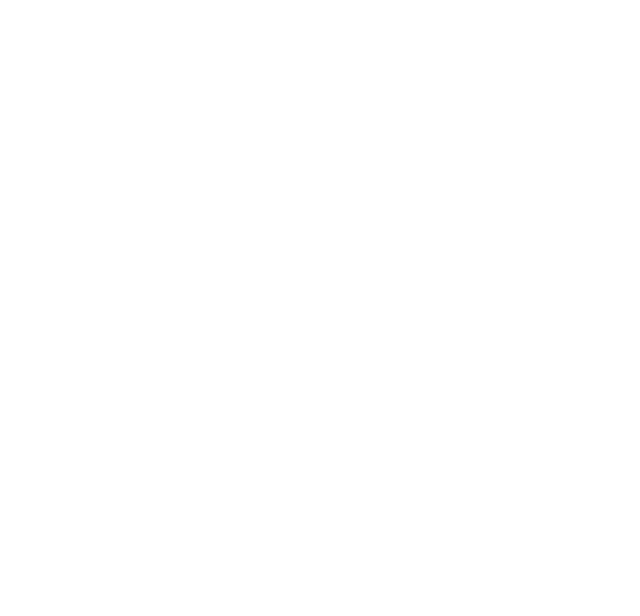
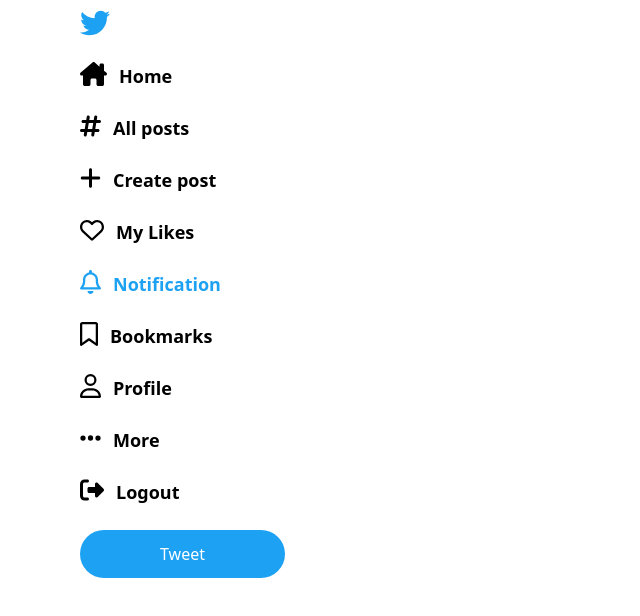
Before and after one commit to rahmonovsaydullo/minitwitter, a React (Vite) app in the folder frontend/: page /notif in a window 1280 px wide. Before the commit this address had no page. Shown: the top 616 px of the page, without its empty margins (0-640 px from the left). Built offline with nearby package versions, Linux system fonts and the light colour scheme.

Commit message:
I added all pages in client side

```diff
--- a/frontend/src/App.jsx
+++ b/frontend/src/App.jsx
@@ -5,6 +5,10 @@
 import Home from './pages/Home/Home';
 import Allposts from './pages/Allposts/Allposts';
 import Comments from './pages/comments/Comments';
+import Createpost from './pages/Createpost/Createpost';
+import Mylikes from './pages/Mylikes/Mylikes';
+import Notification from './pages/Notification/Notification';
+import Profile from './pages/Profile/Profile';
 
 
 const App = () => {
@@ -16,6 +20,11 @@
           <Route path='/signup' element={<SignUp />} />
           <Route path='/home' element={<Home />} />
           <Route path='/allposts' element={<Allposts />} />
+          <Route path='/createpost' element={<Createpost />} />
+          <Route path='/mylikes' element={<Mylikes />} />
+          <Route path='/notif' element={<Notification />} />
+          <Route path='/profile' element={<Profile />} />
+          <Route path='/comments' element={<Comments />} />
           <Route path='/comments' element={<Comments />} />
         </Routes>
       </BrowserRouter>
--- a/frontend/src/components/SIdeBar/SideBar.jsx
+++ b/frontend/src/components/SIdeBar/SideBar.jsx
@@ -25,9 +25,9 @@
     { icon: faPlus, title: "Create post", color: "black", path: "/createpost", action: () => navigate("/createpost") },
     { icon: faHeart, title: "My Likes", color: "black", path: "/mylikes", action: () => navigate("/mylikes") },
     { icon: faBellRegular, title: "Notification", color: "black", path: "/notif", action: () => navigate("/notif") },
-    { icon: faBookmarkRegular, title: "Bookmarks", color: "black", path: "/bookmark", action: () => navigate("/bookmarks") },
+    { icon: faBookmarkRegular, title: "Bookmarks", color: "black", path: "", action: () => navigate("") },
     { icon: faUserRegular, title: "Profile", color: "black", path: "/profile", action: () => navigate("/profile") },
-    { icon: faEllipsisH, title: "More", color: "black", path: "/more", action: () => navigate("/more") },
+    { icon: faEllipsisH, title: "More", color: "black", path: "", action: () => navigate("") },
     { icon: faRightFromBracket, title: "Logout", action: handleLogout }
   ];
 
--- a/frontend/src/pages/Createpost/Createpost.jsx
+++ b/frontend/src/pages/Createpost/Createpost.jsx
@@ -1,5 +1,5 @@
 import React from 'react'
-import SideBar from '../../components/SIdeBar/SideBar'
+import SideBar from '../../components/SideBar/SideBar'
 
 const Createpost = () => {
     return (
--- /dev/null
+++ b/frontend/src/pages/Notification/Notification.jsx
@@ -0,0 +1,12 @@
+import React from 'react'
+import SideBar from '../../components/SideBar/SideBar'
+
+const Notification = () => {
+  return (
+    <div>
+      <SideBar/>
+    </div>
+  )
+}
+
+export default Notification
--- /dev/null
+++ b/frontend/src/pages/Profile/Profile.jsx
@@ -0,0 +1,12 @@
+import React from 'react'
+import SideBar from '../../components/SideBar/SideBar'
+
+const Profile = () => {
+  return (
+    <div>
+      <SideBar/>
+    </div>
+  )
+}
+
+export default Profile
```
Also changed, not shown: frontend/src/pages/Bookmarks/Bookmarks.jsx (added).
